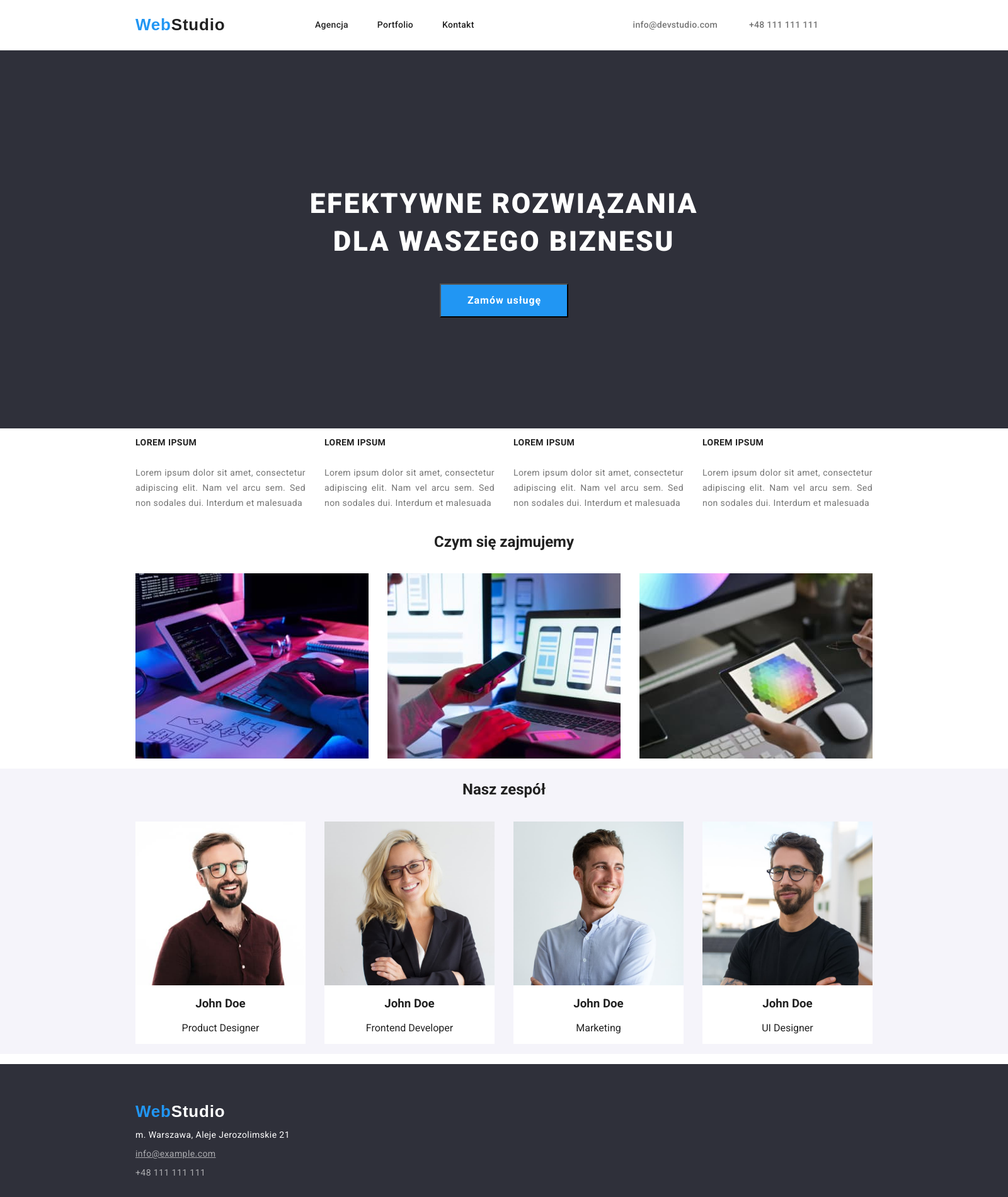
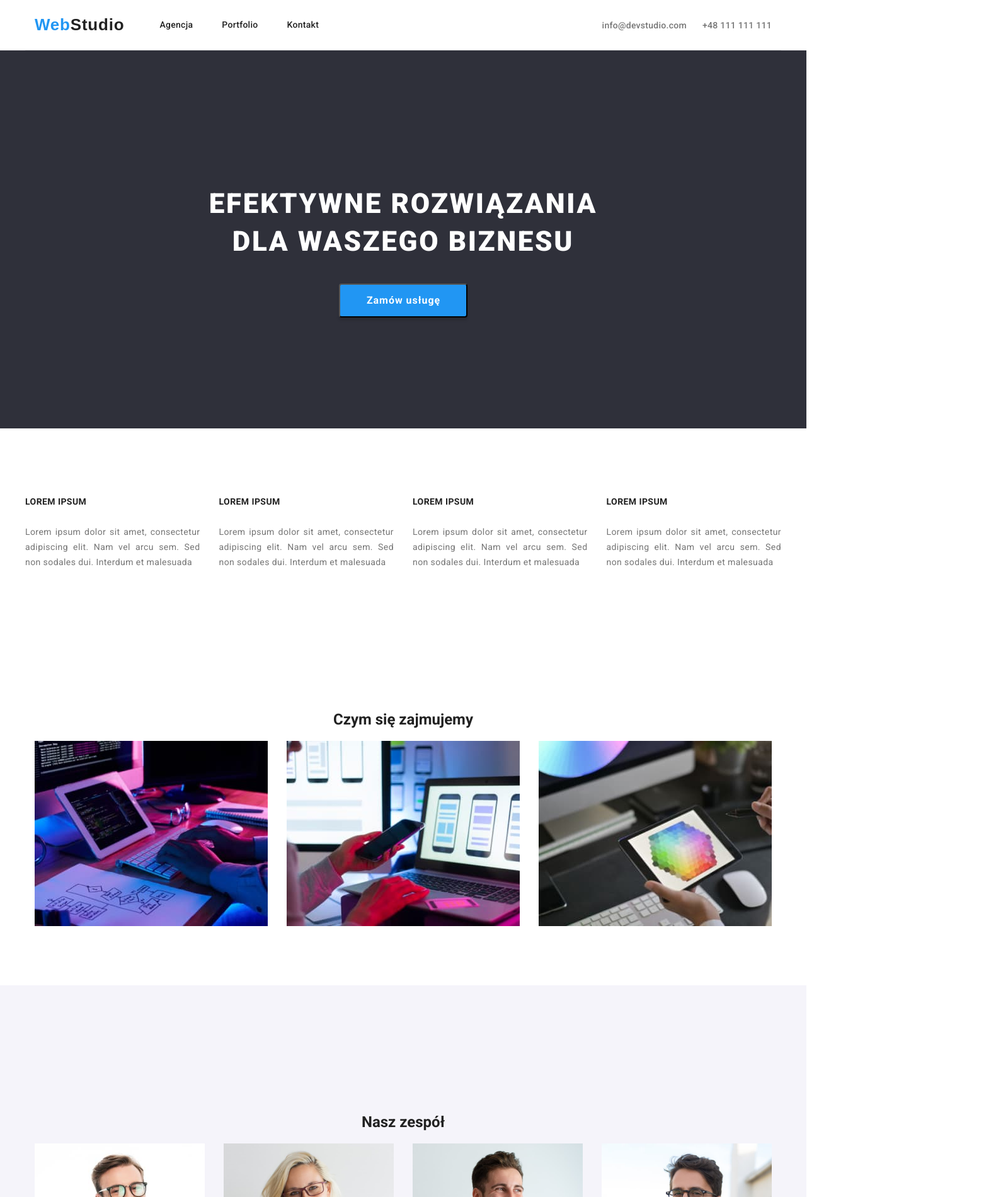
Before and after one commit to Panamano/goit-markup-hw-03, a plain HTML site: page index.html in a window 1280 px wide. Shown: the top 1900 px of the page at 63% size, 1600 px wide, since content can reach past the window. Drawn offline with nearby package versions, Linux system fonts and the light colour scheme.

Commit message:
hw3 update

```diff
--- a/css/styles.css
+++ b/css/styles.css
@@ -1,5 +1,5 @@
 body {
-    font-family: "Roboto", sans-serif;
+  font-family: "Roboto", sans-serif;
   color: #212121;
 }
 * {
@@ -7,15 +7,20 @@ body {
 }
 ul {
   padding: 0px;
+  list-style-type: none;
+  margin: 0;
 }
 .container {
-  width: 1600px;
+  max-width: 1200px;
+  width: 100%;
+  margin: 0 auto;
+  padding: 0 15px;
 }
-/* .section {
-  padding: 94px 0 94px 0;
-} */
+.section {
+  padding: 94px 0;
+}
 .header {
-  border-bottom: 1px solid #ececec;
+  /* border-bottom: 1px solid #ececec; */
   background-color: #fff;
   color: #212121;
   display: flex;
@@ -23,20 +28,16 @@ ul {
   align-items: center;
   height: 80px;
   border-bottom: 1px solid #ececec;
-  padding: 24px;
 }
 .header-navigation {
   display: flex;
-  padding-left: 453px;
+  /* padding-left: 453px; */
   top: 32px;
-  height: 80px;
+  margin-right: 371px;
   align-items: center;
   list-style: none;
 }
 .header-contacts {
-  height: 80px;
-  margin-right: 227px;
-  padding: 25px;
   display: flex;
   text-align: center;
   align-items: center;
@@ -46,11 +47,11 @@ ul {
 .navigation-logo {
   display: block;
   text-decoration: none;
-  position: absolute;
+
   width: 145px;
   height: 31px;
-  left: 215px;
-  top: 24px;
+  /* left: 215px;
+  top: 24px; */
 
   font-family: "Raleway", sans-serif;
   font-style: normal;
@@ -82,6 +83,7 @@ ul {
   color: #2196f3;
 }
 .link2 {
+  display: block;
   font-style: normal;
   font-weight: 500;
   font-size: 14px;
@@ -90,6 +92,9 @@ ul {
   margin: 25px;
   text-decoration: none;
   color: #757575;
+}
+.link2:last-child {
+  margin-right: 0;
 }
 .link2:hover {
   color: #2196f3;
@@ -100,7 +105,12 @@ ul {
   align-items: center;
   justify-content: center;
   height: 600px;
+  max-width: 1600px;
+  margin: 0 auto;
   background-color: #2f303a;
+}
+.guzik {
+  display: flex;
 }
 .bg-title {
   font-family: "Roboto";
@@ -120,7 +130,7 @@ ul {
 }
 .bg-button {
   padding: 10px 41px 10px 42px;
-  display: block;
+  /* display: block; */
   font-family: "Roboto", sans-serif;
   font-style: normal;
   font-weight: 700;
@@ -128,11 +138,13 @@ ul {
   line-height: 30px;
   /* identical to box height, or 188% */
 
-  display: flex;
+  /* display: flex; */
+  margin: 0 auto;
   align-items: center;
   text-align: center;
   letter-spacing: 0.06em;
-
+  box-shadow: 0px 4px 4px rgba(0, 0, 0, 0.15);
+  border-radius: 4px;
   cursor: pointer;
   color: white;
   background-color: #2196f3;
@@ -143,7 +155,7 @@ ul {
 
 .lorem {
   display: flex;
-  margin: 0 215px;
+
   align-content: center;
   padding: 0;
 }
@@ -151,11 +163,11 @@ ul {
   padding: 0 15px 0 15px;
   display: flex;
   flex-direction: column;
-  align-items:flex-start;
+  align-items: flex-start;
   justify-content: space-between;
 }
 .lorem-box:last-child {
-padding-right: 0px;
+  padding-right: 0px;
 }
 .lorem-box:first-child {
   padding-left: 0px;
@@ -210,25 +222,28 @@ padding-right: 0px;
   margin: 0 15px 0 15px;
 }
 .team {
-
-  margin: 0;
   list-style: none;
   display: flex;
   flex-direction: column;
   justify-content: center;
+  height: 600px;
+  max-width: 1600px;
+  margin: 0 auto;
 
+}
+.team-bg {
   background-color: #f5f4fa;
-}
+  max-width: 1600px;
+  margin: 0 auto;
+  }
 .team-header {
   text-align: center;
 }
 .team-ul {
-  padding: 0px;
-  margin-left: 215px;
-  margin-right: 215px;
   display: flex;
   align-items: center;
-  justify-content: space-between
+  justify-content: space-between;
+  margin: 0;
 }
 .team-figure {
   margin: 0;
@@ -262,27 +277,28 @@ padding-right: 0px;
   margin: 4px;
   cursor: pointer;
   background-color: #f5f4fa;
+
+  border-radius: 4px;
 }
 .button:hover {
   background-color: #2196f3;
+  box-shadow: 0px 3px 1px rgba(0, 0, 0, 0.1), 0px 1px 2px rgba(0, 0, 0, 0.08),
+    0px 2px 2px rgba(0, 0, 0, 0.12);
 }
 .portfolio-buttons {
-  width: 1600px;
   display: flex;
   align-items: center;
   justify-content: center;
 }
 .main-cards {
-  margin-left: 215px;
-  margin-right: 215px;
   display: flex;
   flex-wrap: wrap;
-  justify-content:space-between;
+  justify-content: space-between;
 }
 .card {
   margin: 0 0 30px 0;
   display: flex;
-  border: 1px solid #EEEEEE;
+  border: 1px solid #eeeeee;
   flex-direction: column;
   align-items: flex-start;
 }
@@ -290,8 +306,9 @@ padding-right: 0px;
   margin: 0;
 } */
 .footer {
-  width: 1600px;
   height: 252px;
+  max-width: 1600px;
+  margin: 0 auto;
   background-color: #2f303a;
   font-style: normal;
   text-decoration: none;
@@ -301,7 +318,7 @@ padding-right: 0px;
   display: block;
   padding-top: 60px;
   padding-bottom: 20px;
-  margin-left: 215px;
+
   margin-bottom: 20px;
   width: 145px;
   height: 31px;
@@ -333,7 +350,6 @@ padding-right: 0px;
   color: white;
 }
 .footer-text {
-  margin-left: 215px;
   margin-bottom: 9px;
   width: 247px;
   height: 21px;
@@ -388,14 +404,6 @@ padding-right: 0px;
   text-decoration: none;
   color: white;
 }
-.background {
-  background-color: white;
-}
-
-ul {
-  list-style-type: none;
-}
-
 .figure-title {
   font-weight: 700;
 }
--- a/index.html
+++ b/index.html
@@ -17,10 +17,10 @@
     <meta name="viewport" content="width=device-width, initial-scale=1.0" />
     <title>Webstudio</title>
   </head>
-  <body class="container">
+  <body>
     <!-- Nagłówek -->
     <header>
-      <div class="header">
+      <div class="header container">
         <!-- Nawigacja do innych stron -->
         <a class="navigation-logo" href="./index.html"
           >Web<span>Studio</span></a
@@ -36,22 +36,37 @@
               >info@devstudio.com</a
             >
           </li>
-          <li><a class="link2" href="tel:+48111111111">+48 111 111 111</a></li>
+          <li>
+            <a class="link2" href="tel:+48111111111"
+              >+48&nbsp111&nbsp111&nbsp111</a
+            >
+          </li>
         </ul>
       </div>
+      <!-- </div> -->
     </header>
-    <main class="background">
+    <main>
       <!-- Główna część strony -->
-      <section class="bg">
+      <section>
+        <div class="bg">
+          <div class="container">
+            <ul>
+              <li>
                 <h1 class="bg-title">
                   EFEKTYWNE ROZWIĄZANIA<br />
                   DLA WASZEGO BIZNESU
                 </h1>
+              </li>
+              <li class="guzik">
                 <button class="bg-button">Zamów usługę</button>
+              </li>
+            </ul>
+          </div>
+        </div>
       </section>
       <!-- lorem ipsum -->
-      <section>
-        <ul class="lorem">
+      <section class="section">
+        <ul class="lorem container">
           <li class="lorem-box">
             <h3 class="lorem-title">LOREM IPSUM</h3>
             <p class="lorem-text">
@@ -83,7 +98,8 @@
         </ul>
       </section>
       <!-- Czym sie zajmujemy -->
-      <section class="about">
+      <section class="section">
+        <div class="about container">
           <h2 class="about-header">Czym się zajmujemy</h2>
           <ul class="about-ul">
             <li class="about-img">
@@ -111,14 +127,22 @@
               />
             </li>
           </ul>
+        </div>
       </section>
       <!-- Zespół -->
-      <section class="team">
+      <section class="section team-bg">
+        <div class="team">
+          <div class="container">
           <h2 class="team-header">Nasz zespół</h2>
           <ul class="team-ul">
             <li>
               <figure class="team-figure">
-              <img src="images/typ1.jpg" alt="koleś" width="270" height="260" />
+                <img
+                  src="images/typ1.jpg"
+                  alt="koleś"
+                  width="270"
+                  height="260"
+                />
                 <figcaption>
                   <h3>John Doe</h3>
                   <p>Product Designer</p>
@@ -168,11 +192,14 @@
               </figure>
             </li>
           </ul>
+        </div>
+        </div>
       </section>
+      <!-- </div> -->
     </main>
     <!-- Stopka strony -->
     <footer class="footer">
-      <address class="address">
+      <address class="address container">
         <ul>
           <li>
             <a class="footer-logo" href="./index.html"
```
Also changed, not shown: portfolio.html (+10 -6 lines), images/main bg photo.jpg (added). Lines whose indentation alone changed are shown as unchanged.
